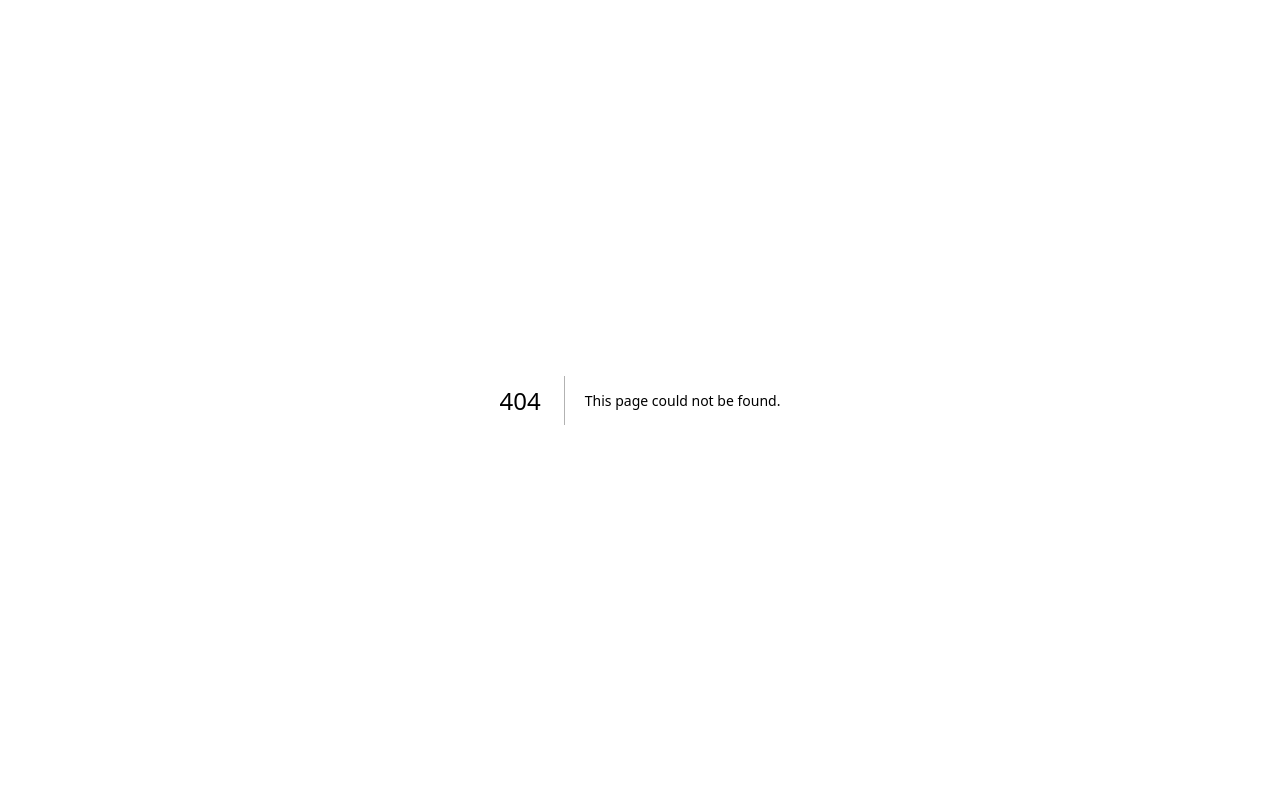
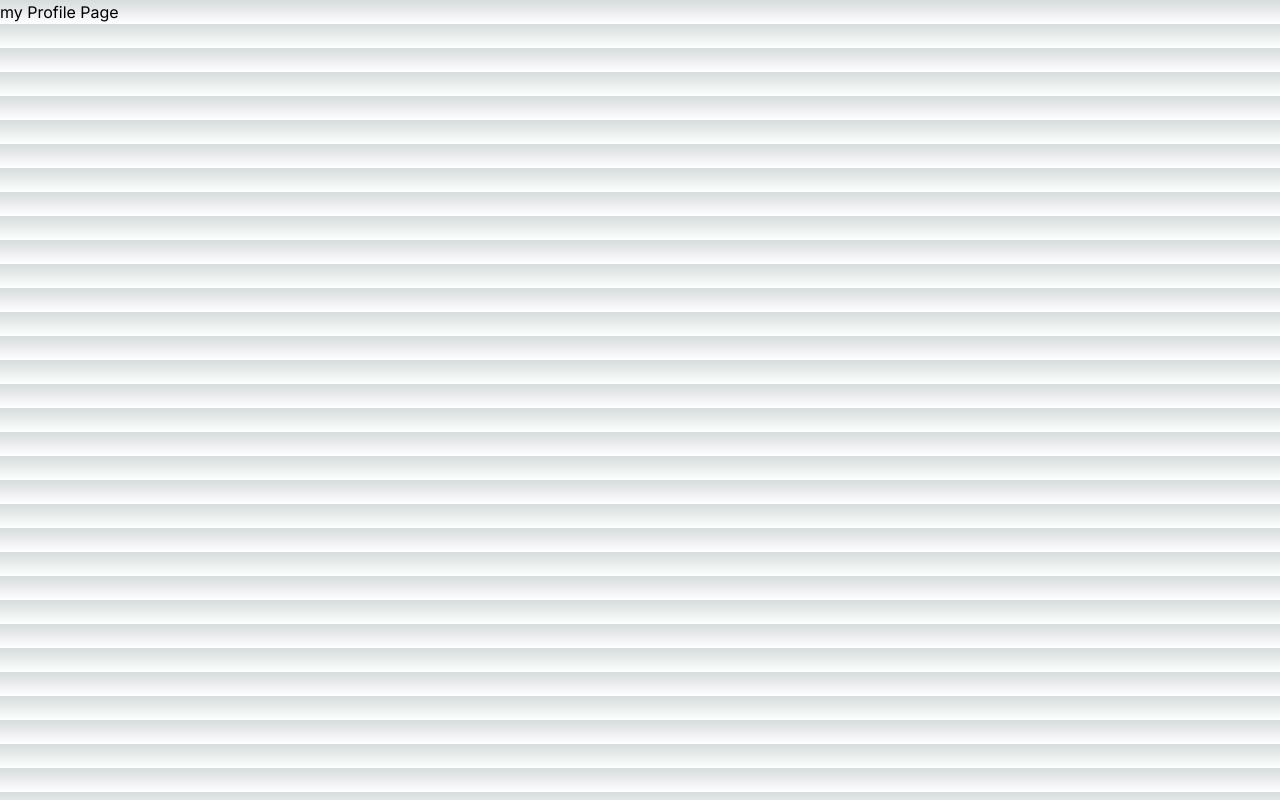
Before and after one commit to travisburns/nextjs14tut, a Next.js app in the folder next14/: page /profile in a window 1280 px wide. Before the commit this address had no page. Built offline with nearby package versions, Linux system fonts and the light colour scheme.

Commit message:
added profile page/route

```diff
--- /dev/null
+++ b/next14/src/app/profile/page.tsx
@@ -0,0 +1,3 @@
+export default function Profile() {
+    return <div>my Profile Page</div>
+}
```
